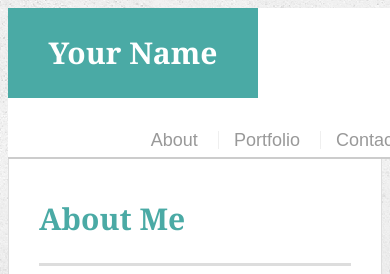
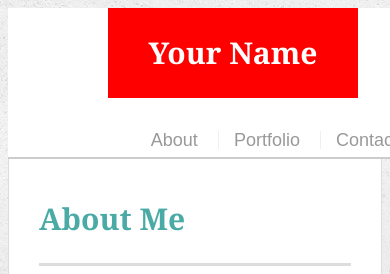
Before and after one commit to Johnmpaul1997/Mobile-Responsive-Portfolio, a plain HTML site: page index.html in a window 390 px wide. Shown: the top 274 px of the page. Drawn offline with Linux system fonts and the light colour scheme.

Commit message:
Moved my .css files and images into assets folder - linked new stylesheet location to all html files

```diff
--- a/style.css
+++ b/assets/style.css
@@ -215,3 +215,10 @@ body {
     background: #4aaaa5;
     border: 0 none;
   }
+
+  @media only screen and (max-width: 600px){
+    #logo{
+      background: red;
+      margin-left: 100px;
+    }
+  }
--- a/index.html
+++ b/index.html
@@ -4,7 +4,7 @@
 <head>
   <meta charset="UTF-8">
   <title>About | Your Name</title>
-  <link rel="stylesheet" type="text/css" href="./style.css">
+  <link rel="stylesheet" type="text/css" href="./assets/style.css">
 </head>
 
 <body>
```
Also changed, not shown: contact.html (+1 -1 lines), portfolio.html (+1 -1 lines), assets/concrete.png (renamed from concrete.png), assets/reset.css (added).
